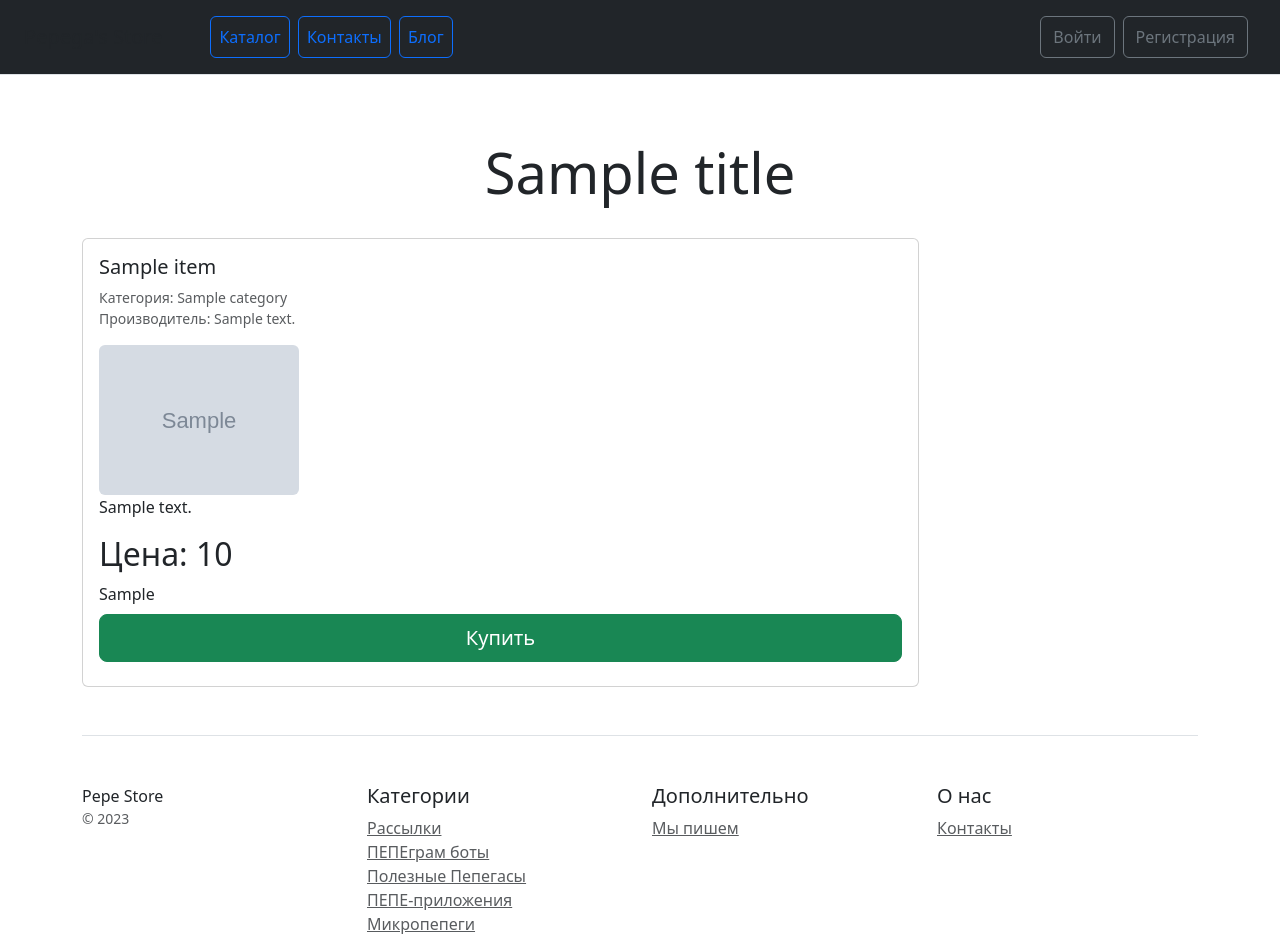
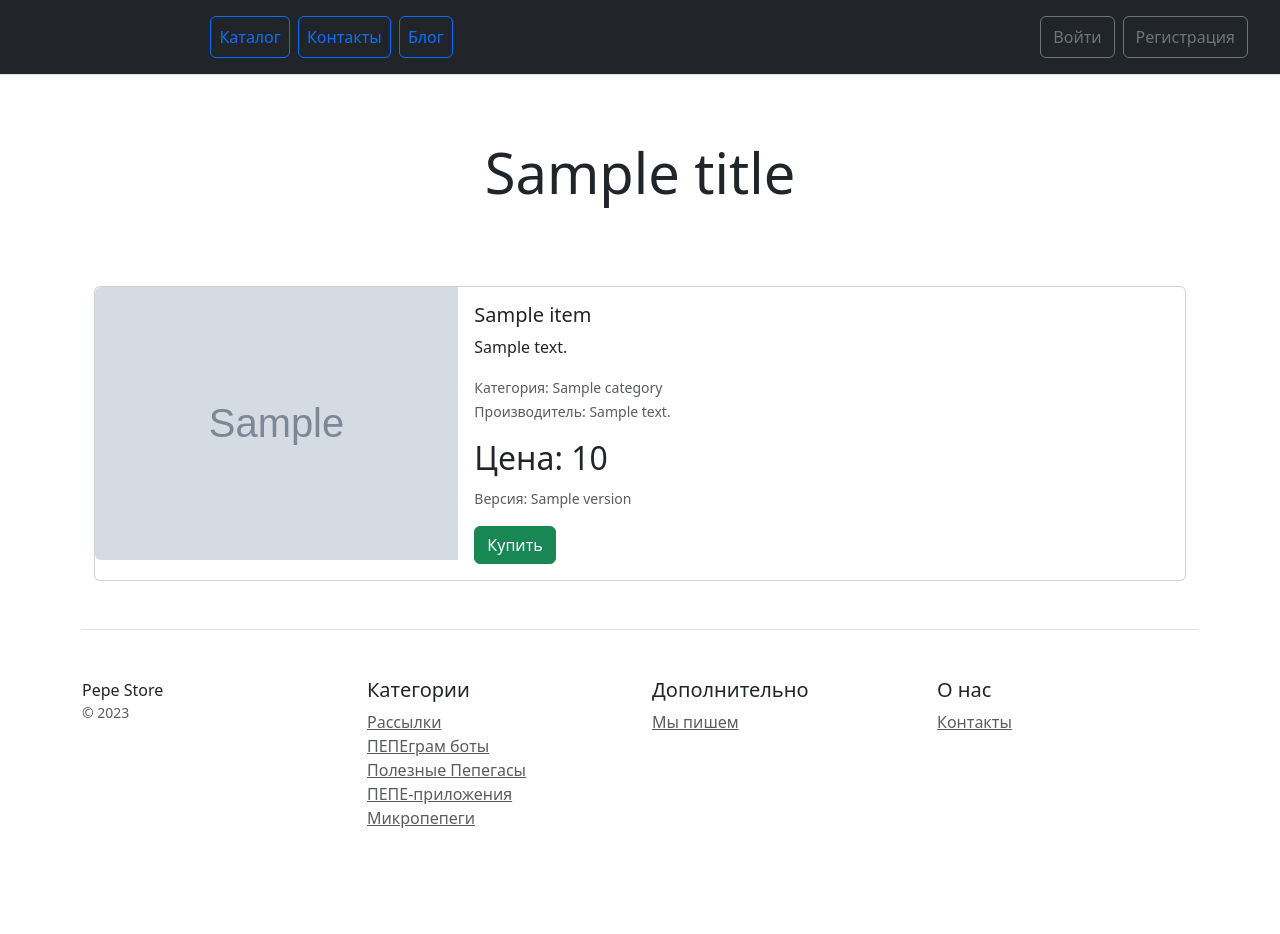
Before and after one commit to Zevaka-official/djangoProject2, a Django app: template templates/main/item.html in a window 1280 px wide. Shown: the top 934 px of the page. After the commit the page ends 828 px from the top, so only its background shows below. Run offline with Django 5.2, Linux system fonts and the light colour scheme; the template is opened without the code that fills it: most values are stand-ins (such as "Sample title", 1, 10 or a date in 2020); grey boxes marked "Sample" are stand-in pictures; some libraries are stand-ins or nearby versions.

Commit message:
(hw 22.1) fix task 3.

```diff
--- a/djangoProject2/settings.py
+++ b/djangoProject2/settings.py
@@ -39,6 +39,7 @@ INSTALLED_APPS = [
     'main.apps.MainConfig',
     'blog.apps.BlogConfig',
     'users_app.apps.UsersConfig',
+    'crispy_forms',
 ]
 
 MIDDLEWARE = [
@@ -146,3 +147,5 @@ EMAIL_FILE_PATH = "tmp/app-messages"  # change this to a proper location
 AUTH_USER_MODEL = 'users_app.User'
 LOGIN_REDIRECT_URL = '/'
 LOGOUT_REDIRECT_URL = '/'
+
+CRISPY_TEMPLATE_PACK = 'bootstrap4'
--- a/templates/main/item.html
+++ b/templates/main/item.html
@@ -1,38 +1,35 @@
-{% extends "main/base.html" %}
+{% extends 'main/base.html' %}
+{% load crispy_forms_tags %}  <!-- Загрузка тегов django-crispy-forms -->
 {% load media_tag %}
+
 {% block content %}
+    <div class="container mt-5">
         {% if user.is_authenticated %}
-        <div class="btn-group mb-3" role="group" aria-label="Edit buttons">
-            <a href="{% url 'main:product_update' item.pk %}" class="btn btn-secondary btn-sm" title="Edit">
-                Редактировать </a>
-            <a href="{% url 'main:product_delete' item.pk %}" class="btn btn-danger btn-sm" title="Delete">
-                Удалить </a>
+            <div class="d-flex justify-content-end">
+                <a href="{% url 'main:product_update' item.pk %}"
+                   class="btn btn-outline-secondary me-2">Редактировать</a>
+                <a href="{% url 'main:product_delete' item.pk %}" class="btn btn-outline-danger">Удалить</a>
             </div>
         {% endif %}
-    <div class="col-lg-9 col-md-6 col-sm-12">
-        <div class="card mb-4 box-shadow">
+        <div class="card mt-3">
+            <div class="row g-0">
+                <div class="col-md-4">
+                    <img src="{{ item.photo|mediapath }}" class="img-fluid rounded-start" alt="{{ item.name }}">
+                </div>
+                <div class="col-md-8">
                     <div class="card-body">
                         <h5 class="card-title">{{ item.name }}</h5>
-
-                <small class="d-block text-muted">Категория:
-                    {{ item.category }}
-                </small>
-                <small class="d-block mb-3 text-muted">Производитель:
-                    {{ item.category.description }}
-                </small>
-                <img style="width: 200px" src="{{ item.photo|mediapath }}" class="rounded" alt="{{ item.name }}">
-                <p>
-                    {{ item.description }}
+                        <p class="card-text">{{ item.description }}</p>
+                        <p class="card-text">
+                            <small class="text-muted">Категория: {{ item.category }}</small><br>
+                            <small class="text-muted">Производитель: {{ item.category.description }}</small>
                         </p>
-                <h2 class="card-title pricing-card-title">Цена:
-                    {{ item.price }}
-                </h2>
-                {% if item.active_version %}
-                    {{ item.active_version }}
-                {% endif %}
-                <button type="button" class="w-100 btn btn-lg btn-success my-2">Купить</button>
+                        <h2 class="card-title pricing-card-title">Цена: {{ item.price }}</h2>
+                        <p class="card-text"><small class="text-muted">Версия: {{ item.version }}</small></p>
+                        <button type="button" class="btn btn-success">Купить</button>
                     </div>
                 </div>
             </div>
-
+        </div>
+    </div>
 {% endblock %}
```
Also changed, not shown: main/models.py (+15 -14 lines), main/migrations/0006_product_version.py (added), users_app/migrations/0003_alter_user_options.py (added). Lines whose indentation alone changed are shown as unchanged.
